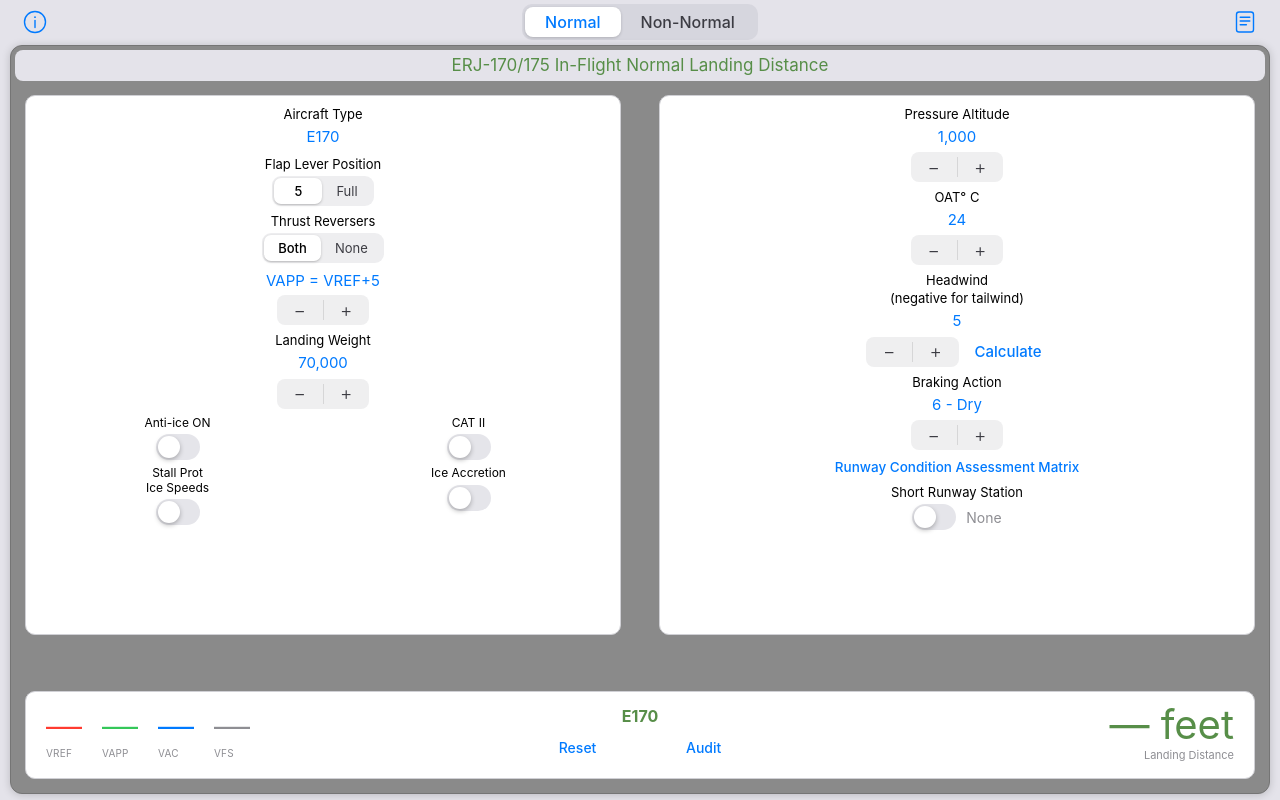
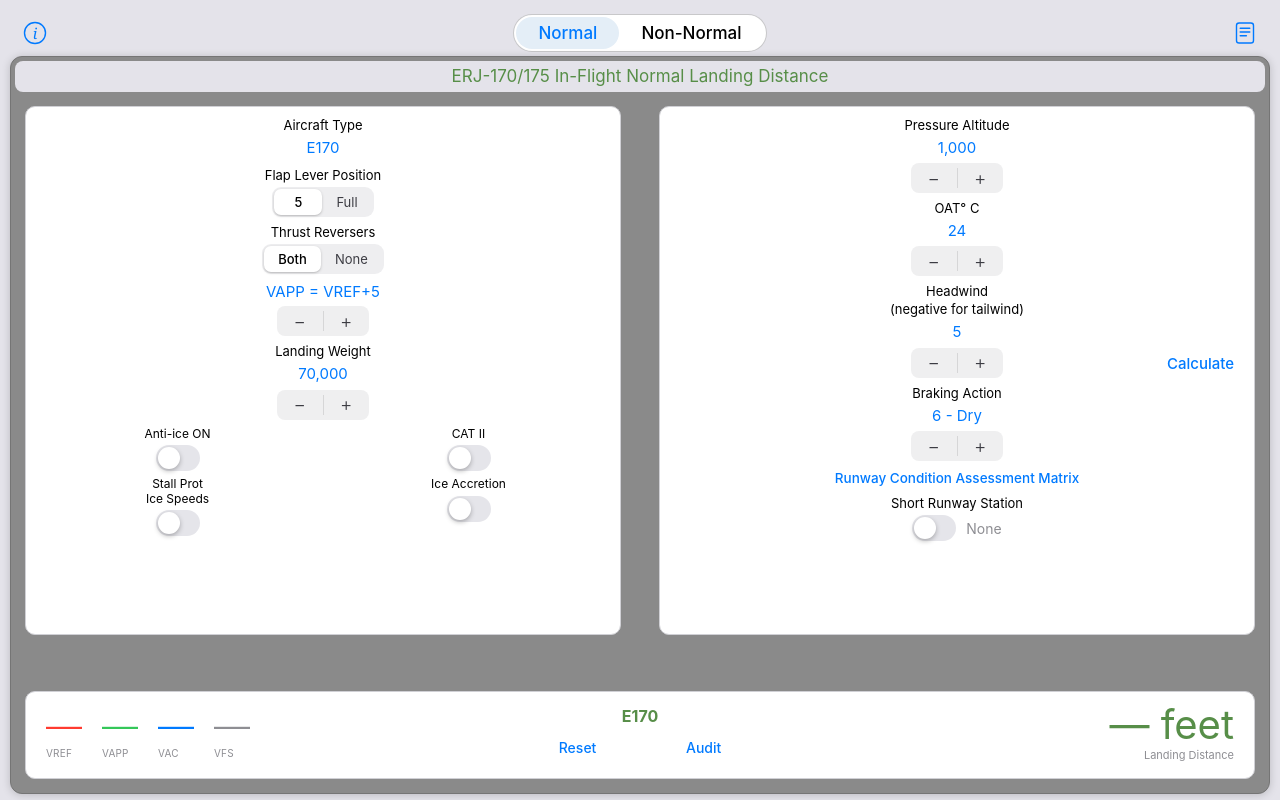
Before and after one commit to tgibbons12/naclandapp, a React (Vite) app: page / in a window 1280 px wide. Built offline with nearby package versions, Linux system fonts and the light colour scheme.

Commit message:
Mode pill capsule, centered headwind stepper, italic info icon, seg dividers

```diff
--- a/src/App.jsx
+++ b/src/App.jsx
@@ -62,7 +62,7 @@
   /* ── TOP BAR ── */
   .top-bar {
     display: flex; align-items: center; justify-content: space-between;
-    padding: 0 6px 5px; flex-shrink: 0;
+    padding: 10px 6px 4px; flex-shrink: 0;
   }
   .icon-btn {
     background: none; border: none; color: #007aff; font-size: 22px;
@@ -70,13 +70,20 @@
     display: inline-flex; align-items: center;
   }
   .icon-btn:active { opacity: 0.5; }
-  .mode-seg { display: inline-flex; background: rgba(118,118,128,0.12); border-radius: 10px; padding: 3px; }
+  /* Capsule, not a rounded rectangle: the real app's mode switch is a fully
+     rounded outlined pill, with the active half filled a pale blue. */
+  .mode-seg {
+    display: inline-flex; background: #ffffff;
+    border: 1px solid rgba(60,60,67,0.28);
+    border-radius: 999px; padding: 2px; overflow: hidden;
+  }
   .mode-btn {
-    background: transparent; border: none; border-radius: 8px;
-    font-size: 16px; color: #3c3c43; padding: 5px 20px;
+    background: transparent; border: none; border-radius: 999px;
+    font-size: 17px; color: #000; padding: 6px 22px;
     cursor: pointer; font-family: inherit; white-space: nowrap;
   }
-  .mode-btn.active { background: #ffffff; color: #007aff; box-shadow: 0 1px 3px rgba(0,0,0,0.18); }
+  .mode-btn.active { background: #E4EEF7; color: #007aff; }
+  .mode-btn:not(.active):active { background: rgba(0,0,0,0.05); }
   /* Wide grey bezel around and between the panels, as in the real app. */
   .panels {
     display: grid; grid-template-columns: 1fr 1fr;
@@ -141,7 +148,10 @@
   .rcam-btn:active { opacity: 0.5; }
   .calc-btn { background: none; border: none; color: #007aff; font-size: 15px; font-family: inherit; cursor: pointer; padding: 4px 6px; white-space: nowrap; flex-shrink: 0; }
   .calc-btn:active { opacity: 0.5; }
-  .hw-row { display: flex; align-items: center; gap: 10px; }
+  /* The stepper stays centred in the column like every other one; Calculate is
+     pinned out to the right rather than shifting the stepper off centre. */
+  .hw-row { position: relative; display: flex; align-items: center; justify-content: center; width: 100%; }
+  .hw-row .calc-btn { position: absolute; right: 0; top: 50%; transform: translateY(-50%); }
   .short-row { display: flex; align-items: center; gap: 10px; justify-content: center; }
   .short-none { font-size: 14px; color: #8e8e93; }
   .short-warn { font-size: 10.5px; color: #c0392b; text-align: center; line-height: 1.35; max-width: 260px; margin-top: 2px; }
@@ -1006,10 +1016,12 @@
         {/* Top chrome: info button, Normal/Non-Normal segmented pill, page icon. */}
         <div className="top-bar">
           <button className="icon-btn" aria-label="Info">
-            <svg width="26" height="26" viewBox="0 0 26 26" fill="none" stroke="currentColor" strokeWidth="1.4">
-              <circle cx="13" cy="13" r="10.5" />
-              <circle cx="13" cy="8.2" r="0.9" fill="currentColor" stroke="none" />
-              <path d="M13 11.4v7.2" strokeLinecap="round" />
+            <svg width="26" height="26" viewBox="0 0 26 26" fill="none">
+              <circle cx="13" cy="13" r="10.5" stroke="currentColor" strokeWidth="1.4" />
+              <text
+                x="13" y="18.6" textAnchor="middle" fill="currentColor" stroke="none"
+                fontFamily="Georgia, 'Times New Roman', serif" fontStyle="italic" fontSize="15"
+              >i</text>
             </svg>
           </button>
           <div className="mode-seg">
```
